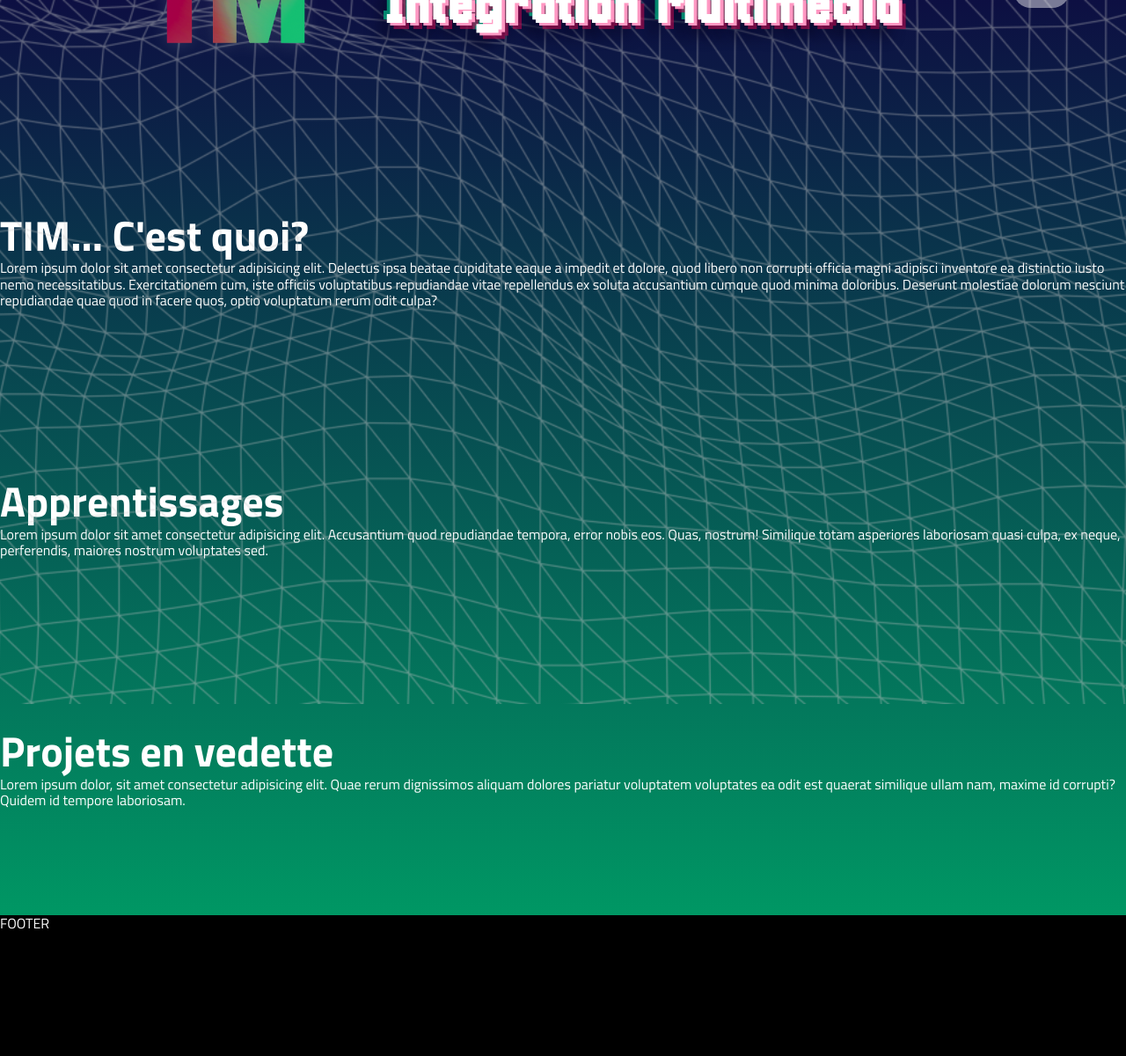
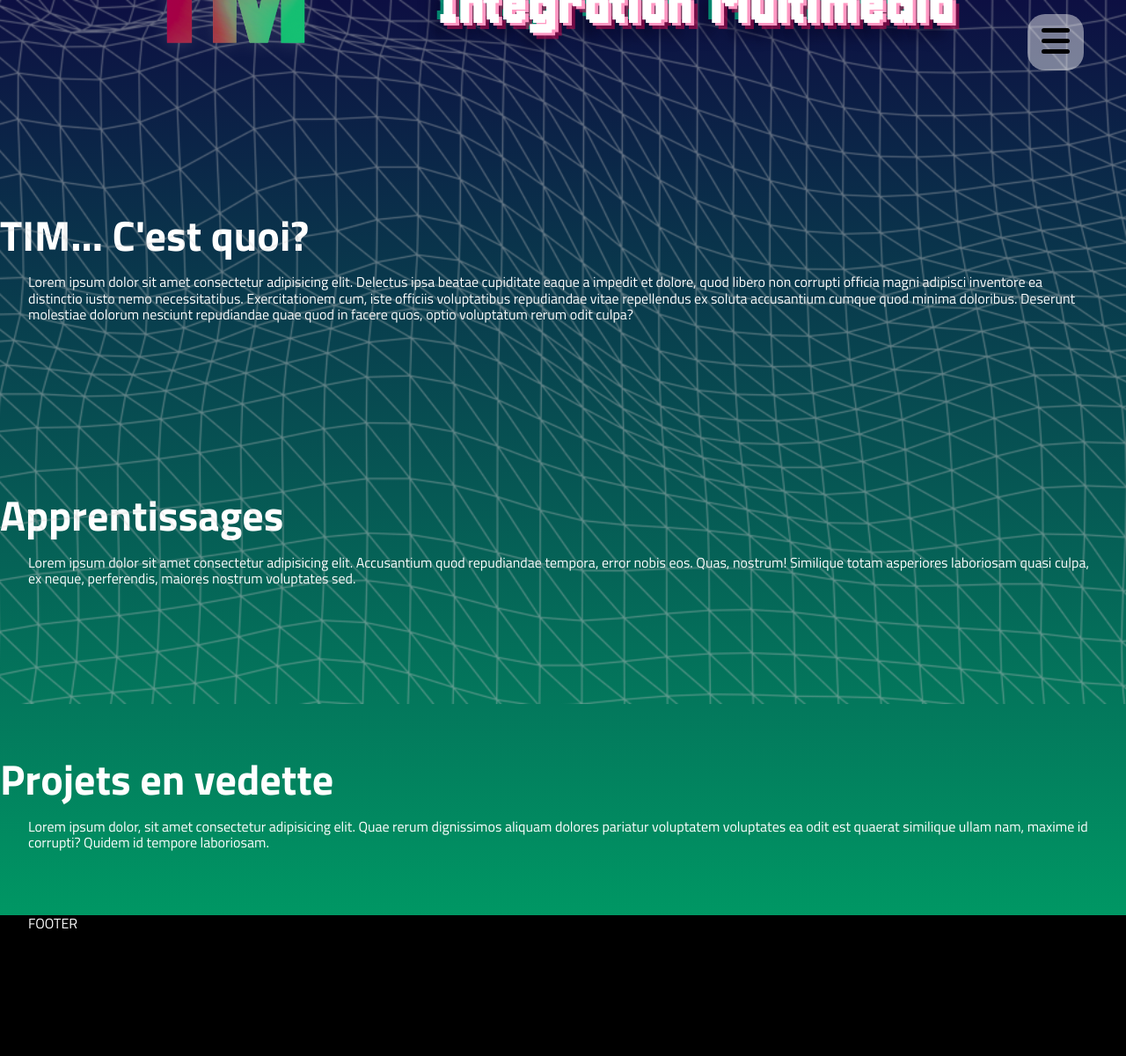
Before and after one commit to Projet-Web-Gr3/projet-tim, a PHP site: page / in a window 1280 px wide; the page is wider, and only the part inside the window is pictured. Shown: that part at 88% size. Run offline with PHP 8.4, Linux system fonts and the light colour scheme.

Commit message:
Meillleure animation JS

```diff
--- a/css/style.css
+++ b/css/style.css
@@ -318,7 +318,7 @@ template {
 /* MIXIN */
 /* BODY/ REMISE À 0 */
 * {
-  margin: 0;
+  margin: 0 auto;
   padding: 0;
   box-sizing: border-box;
 }
@@ -414,6 +414,9 @@ body main {
   margin-top: 15rem;
   /* SECTION(S) */
 }
+body main h2 {
+  margin-bottom: 1rem;
+}
 body main section {
   width: 100%;
   height: 50vh;
@@ -436,6 +439,8 @@ p {
   color: white;
   padding-bottom: 2rem;
   font-family: "Titillium Web", sans-serif;
+  margin-left: 2rem;
+  margin-right: 2rem;
 }
 
 /* POLICES */
@@ -503,8 +508,10 @@ li a {
 }
 
 .burger-menu {
-  width: 4rem;
-  height: 4rem;
+  width: 3rem;
+  height: 3rem;
+  top: 0.5rem;
+  right: -1rem;
   position: absolute;
   background-color: hsla(0, 0%, 100%, 0.45);
   border-radius: 20px;
@@ -518,24 +525,51 @@ li a {
   align-items: center;
   transition: translate 0.5s ease-in-out;
 }
+@media screen and (min-width: 1080px) {
+  .burger-menu {
+    width: 4rem;
+    height: 4rem;
+    top: 11rem;
+  }
+}
 .burger-menu .ligne {
   width: 50%;
   height: 0.3rem;
   background: #000;
   border-radius: 50px;
-  transition: transform 0.5s ease-in-out;
+  position: absolute;
+  top: 50%;
+  left: 50%;
+  transform: translateX(-50%);
+  transform-origin: center;
+  transition: transform 0.3s ease, opacity 0.3s ease;
+}
+.burger-menu .ligne:nth-child(1) {
+  transform: translate(-50%, -1rem);
+}
+.burger-menu .ligne:nth-child(3) {
+  transform: translate(-50%, -0.25rem);
 }
 .burger-menu div:nth-child(2) {
   margin: 0.5rem 0;
 }
 .burger-menu.active .ligne:nth-child(1) {
-  transform-origin: 0% 0%;
-  transform: rotate(40deg) translate(0.4rem, -0.1rem);
+  transform: translate(-50%, -50%) rotate(45deg);
 }
 .burger-menu.active .ligne:nth-child(2) {
   opacity: 0;
 }
 .burger-menu.active .ligne:nth-child(3) {
-  transform-origin: 0% 0%;
-  transform: rotate(-42deg) translate(0.2rem, 0.05rem);
+  transform: translate(-50%, -50%) rotate(-45deg);
 }
+@media screen and (min-width: 400px) {
+  .burger-menu.active .ligne:nth-child(1) {
+    transform: translate(-50%, -50%) rotate(45deg);
+  }
+  .burger-menu.active .ligne:nth-child(2) {
+    opacity: 0;
+  }
+  .burger-menu.active .ligne:nth-child(3) {
+    transform: translate(-50%, -50%) rotate(-45deg);
+  }
+}
--- a/scss/_base.scss
+++ b/scss/_base.scss
@@ -1,6 +1,6 @@
 /* BODY/ REMISE À 0 */
  * {
-    margin: 0;
+    margin: 0 auto;
     padding: 0;
     box-sizing: border-box;
 }
@@ -105,6 +105,10 @@ body {
         flex-direction: column;
         margin-top: 15rem;  // TEMPORAIRE
 
+        h2 {
+            margin-bottom: 1rem;
+        }
+
             /* SECTION(S) */
             section {
                 width: 100%;
@@ -137,4 +141,6 @@ p {
     color: white;
     padding-bottom: 2rem;
     font-family: "Titillium Web", sans-serif;
+    margin-left: 2rem;
+    margin-right: 2rem;
 }
--- a/scss/_brgr.scss
+++ b/scss/_brgr.scss
@@ -1,7 +1,9 @@
         // Menu Burger
         .burger-menu {
-            width: 4rem;
-            height: 4rem;
+            width: 3rem;
+            height: 3rem;
+            top: 0.5rem;
+            right: -1rem;
             position: absolute;
             background-color: hsla(0, 0%, 100%, 0.45); // À voir
             border-radius: 20px;
@@ -17,6 +19,12 @@
 
             transition: translate 0.5s ease-in-out;
 
+            @media screen and (min-width: $Fullscreen) {
+                width: 4rem;
+                height: 4rem;
+                top: 11rem;
+            }
+
             // Les lignes de l'icône du menu burger
             .ligne {
                 width: 50%;
@@ -24,7 +32,20 @@
                 background: #000;
                 border-radius: 50px;
 
-                transition: transform 0.5s ease-in-out;
+                position: absolute;
+                top: 50%;
+                left: 50%;
+                transform: translateX(-50%);
+                transform-origin: center;
+                transition: transform 0.3s ease, opacity 0.3s ease;
+
+                &:nth-child(1) {
+                    transform: translate(-50%, -1rem);
+                }
+
+                &:nth-child(3) {
+                    transform: translate(-50%, -0.25rem);
+                }
             }
 
             // Espacement au milieu des lignes
@@ -37,8 +58,7 @@
             // État actif de l'icône du menu burger
             &.active {
                 .ligne:nth-child(1) {
-                    transform-origin: 0% 0%;
-                    transform: rotate(40deg) translate(0.4rem, -0.1rem);
+                    transform: translate(-50%, -50%) rotate(45deg);
                 }
 
                 .ligne:nth-child(2) {
@@ -46,8 +66,21 @@
                 }
 
                 .ligne:nth-child(3) {
-                    transform-origin: 0% 0%;
-                    transform: rotate(-42deg) translate(0.2rem, 0.05rem);
+                    transform: translate(-50%, -50%) rotate(-45deg);
+                }
+
+                @media screen and (min-width: $Small) {
+                    .ligne:nth-child(1) {
+                        transform: translate(-50%, -50%) rotate(45deg);
+                    }
+
+                    .ligne:nth-child(2) {
+                        opacity: 0;
+                    }
+
+                    .ligne:nth-child(3) {
+                        transform: translate(-50%, -50%) rotate(-45deg);
+                    }
                 }
             }
         }
```
